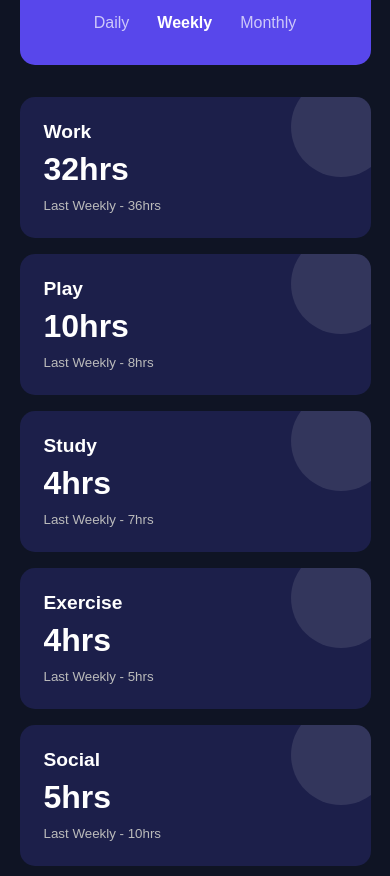
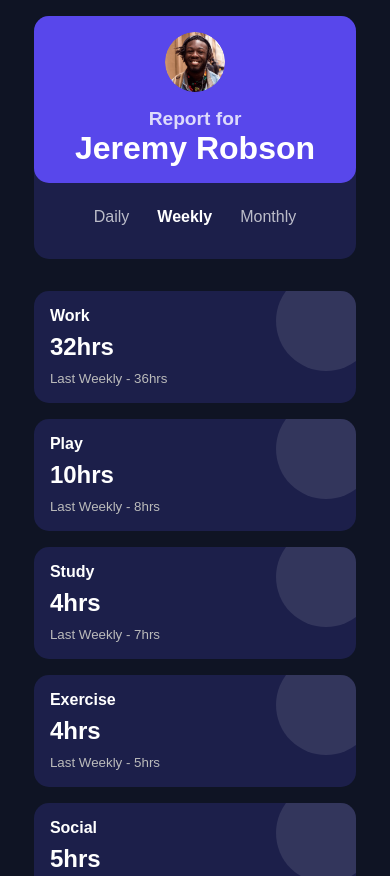
Before and after one commit to Paul-V-S-10/time-tracking-dashboard-main, a plain HTML site: page index.html in a window 390 px wide. Shown: the top 876 px of the page. Drawn offline with Linux system fonts and the light colour scheme.

Commit message:
profile section styles update

```diff
--- a/index.html
+++ b/index.html
@@ -10,14 +10,18 @@
   <div class="dashboard">
 
     <div class="profile-card">
+      <div class="profile-card-details">
+
+
       <img src="/images/image-jeremy.png" alt="Profile Picture" class="profile-pic">
       <h2>Report for</h2>
       <h1>Jeremy Robson</h1>
+    </div>
       <div class="timeframes">
         <button data-timeframe="daily">Daily</button>
         <button data-timeframe="weekly" class="active">Weekly</button>
         <button data-timeframe="monthly">Monthly</button>
-      </div>
+    </div>
     </div>
 
 
--- a/styles.css
+++ b/styles.css
@@ -1,4 +1,3 @@
-
 body {
   font-family: 'Arial', sans-serif;
   margin: 0;
@@ -7,7 +6,7 @@ body {
   display: flex;
   justify-content: center;
   align-items: center;
-  height: 100vh;
+  min-height: 100vh; /* Ensure proper layout on short screens */
 }
 
 .dashboard {
@@ -19,9 +18,23 @@ body {
 }
 
 .profile-card {
+  background-color: hsl(235, 46%, 20%);
+  border-radius: 15px;
+  padding: 0 0 2rem 0;
+  display: flex;
+  flex-direction: column;
+  align-items: center;
+  justify-content: center;
+  color: white;
+}
+
+.profile-card-details {
   background-color: #5847eb;
+  width: 100%;
+  height: 100%;
   border-radius: 15px;
   padding: 2rem;
+  box-sizing: border-box;
   display: flex;
   flex-direction: column;
   align-items: center;
@@ -120,8 +133,36 @@ body {
   z-index: 1;
 }
 
+/* Responsive Design */
 @media (max-width: 768px) {
   .dashboard {
     grid-template-columns: 1fr;
+    gap: 1rem;
+  }
+
+  .profile-card {
+    margin-bottom: 1rem;
   }
 }
+
+@media (max-width: 480px) {
+  body {
+    padding: 1rem;
+  }
+
+  .profile-card-details {
+    padding: 1rem;
+  }
+
+  .card {
+    padding: 1rem;
+  }
+
+  .card p {
+    font-size: 1.5rem;
+  }
+
+  .card h3 {
+    font-size: 1rem;
+  }
+}
```
